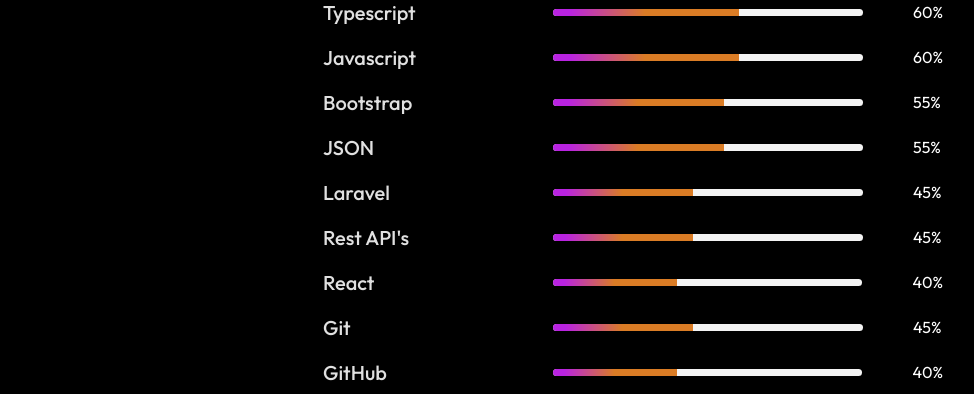
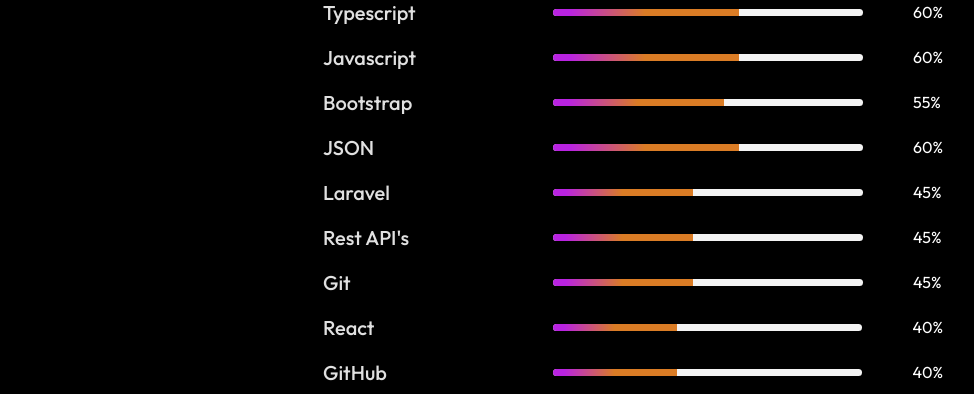
Before and after one commit to varshaalate/Portfolio, a React (Create React App) app: page / in a window 1280 px wide. Shown: the part 1840-2234 px from the top of the page, without its empty margins (177-1151 px from the left). Built offline with nearby package versions, Linux system fonts and the light colour scheme.

Commit message:
updated the skills

```diff
--- a/src/Components/About/about.jsx
+++ b/src/Components/About/about.jsx
@@ -99,9 +99,9 @@
                         <div className="aboutskills">
                             <p>JSON</p>
                             <div className="progress-container">
-                                <div className="progress-bar" style={{ width: '55%' }}></div>
+                                <div className="progress-bar" style={{ width: '60%' }}></div>
                             </div>
-                            <span className="percentage">55%</span>
+                            <span className="percentage">60%</span>
                         </div>
 
                         <div className="aboutskills">
@@ -121,20 +121,19 @@
                         </div>
 
                         <div className="aboutskills">
+                            <p>Git</p>
+                            <div className="progress-container">
+                                <div className="progress-bar" style={{ width: '45%' }}></div>
+                            </div>
+                            <span className="percentage">45%</span>
+                        </div>
+
+                        <div className="aboutskills">
                             <p>React</p>
                             <div className="progress-container">
                                 <div className="progress-bar" style={{ width: '40%' }}></div>
                             </div>
                             <span className="percentage">40%</span>
-                        </div>
-
-
-                        <div className="aboutskills">
-                            <p>Git</p>
-                            <div className="progress-container">
-                                <div className="progress-bar" style={{ width: '45%' }}></div>
-                            </div>
-                            <span className="percentage">45%</span>
                         </div>
 
 
```
